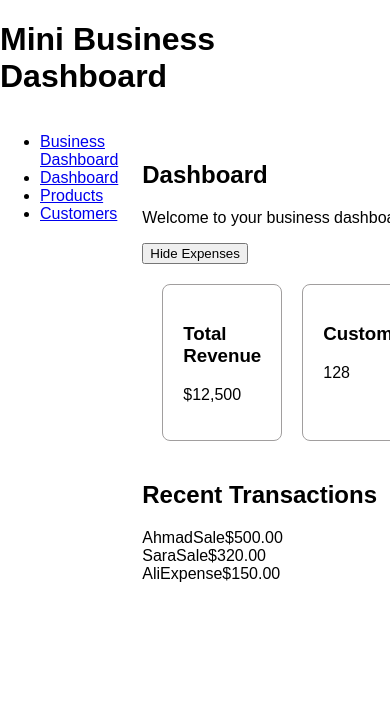
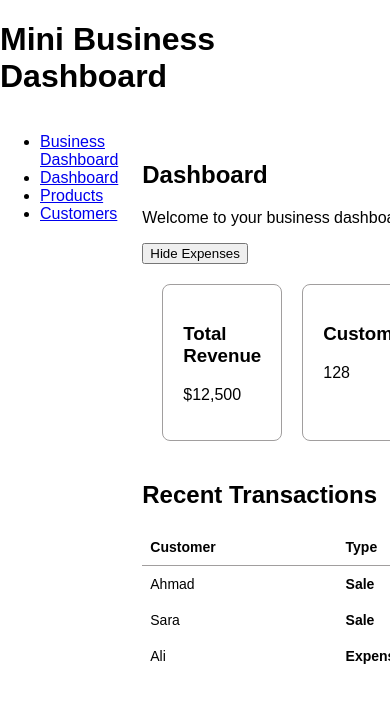
Before and after one commit to khalidsayeedi10/mini-business-dashboard, a React (Vite) app: page / in a window 390 px wide. Shown: the top 702 px of the page. Built offline with nearby package versions, Linux system fonts and the light colour scheme.

Commit message:
project bacomed responsive

```diff
--- a/src/components/TransactionItem.tsx
+++ b/src/components/TransactionItem.tsx
@@ -9,7 +9,7 @@ function TransactionItem({ transaction: { customer, type, amount } }: Transactio
     return (
         <div className="transaction-item">
             <span>{customer}</span>
-            <span>{type}</span>
+            <span className={type === "Sale" ? "sale" : "expense"}>{type}</span>
             <span>${amount.toFixed(2)}</span>
         </div>
     );
--- a/src/components/TransactionList.tsx
+++ b/src/components/TransactionList.tsx
@@ -9,6 +9,11 @@ function TransactionList({ transactions }: TransactionListProps) {
     return (
         <div className="transaction-list">
             <h2>Recent Transactions</h2>
+            <div className="transaction-header">
+                <span>Customer</span>
+                <span>Type</span>
+                <span>Amount</span>
+            </div>
             {transactions.map((transaction) => (
                 <TransactionItem
                     key={transaction.id}
--- a/src/index.css
+++ b/src/index.css
@@ -27,3 +27,39 @@ body {
     border: 1px solid #a19e9e;
     border-radius: 8px;
 }
+
+.sale {
+    font-weight: bold;
+}
+
+.expense {
+    font-weight: bold;
+}
+
+.transaction-header,
+.transaction-item {
+    display: grid;
+    grid-template-columns: 2fr 1fr 1fr;
+    gap: 16px;
+    padding: 12px 16px;
+}
+
+.transaction-header {
+    font-weight: bold;
+    border-bottom: 1px solid #a19e9e;
+}
+
+@media (max-width: 600px) {
+    .transaction-header,
+    .transaction-item {
+        grid-template-columns: 1.5fr 1fr 1fr;
+        gap: 8px;
+        padding: 10px 8px;
+        font-size: 14px;
+    }
+}
+
+.transaction-list {
+    width: 100%;
+    overflow-x: auto;
+}
```
